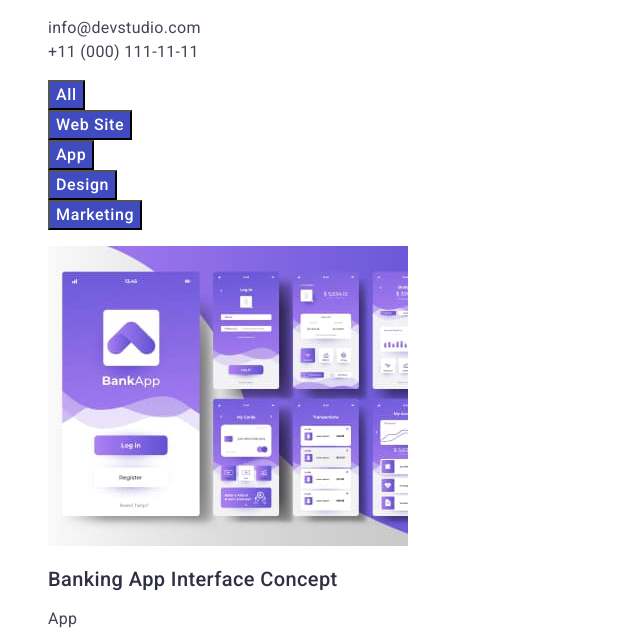
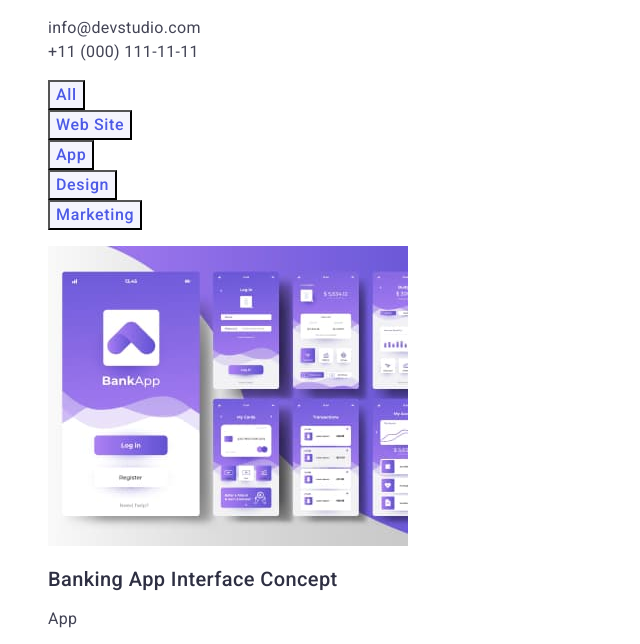
Before and after one commit to olyaterzilova/homework2, a plain HTML site: page portfolio.html in a window 1280 px wide. Shown: the part 117-761 px from the top of the page, without its empty margins (0-640 px from the left). Drawn offline with Linux system fonts and the light colour scheme.

Commit message:
gfdgsfre

```diff
--- a/css/styles.css
+++ b/css/styles.css
@@ -155,8 +155,8 @@ body {
   display: flex;
   letter-spacing: 0.04em;
   cursor: pointer;
-  color: var(--portfolio-button-color);
-  background-color: var(--background-button);
+  color: var(--primary-button);
+  background-color: var(--logo-color);
 }
 .portfolio-button:hover,
 .portfolio-button:focus {
```
